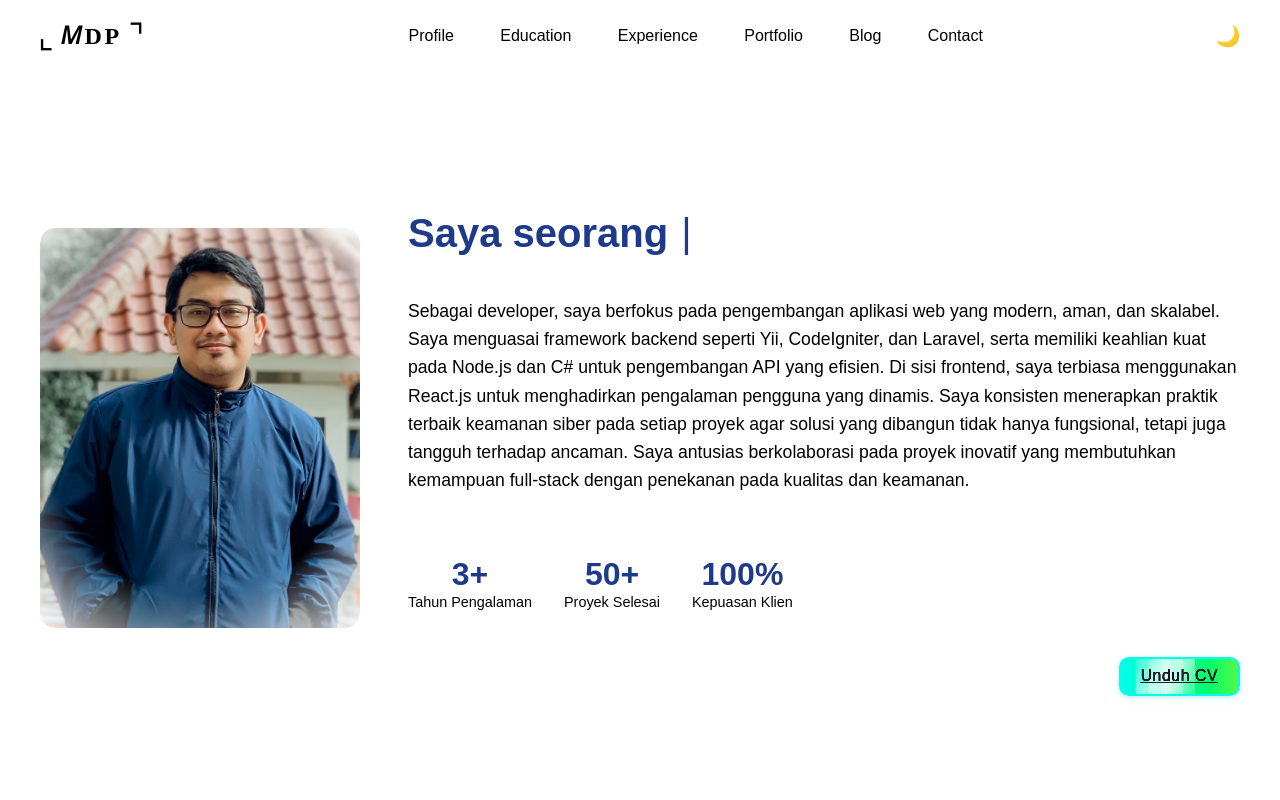
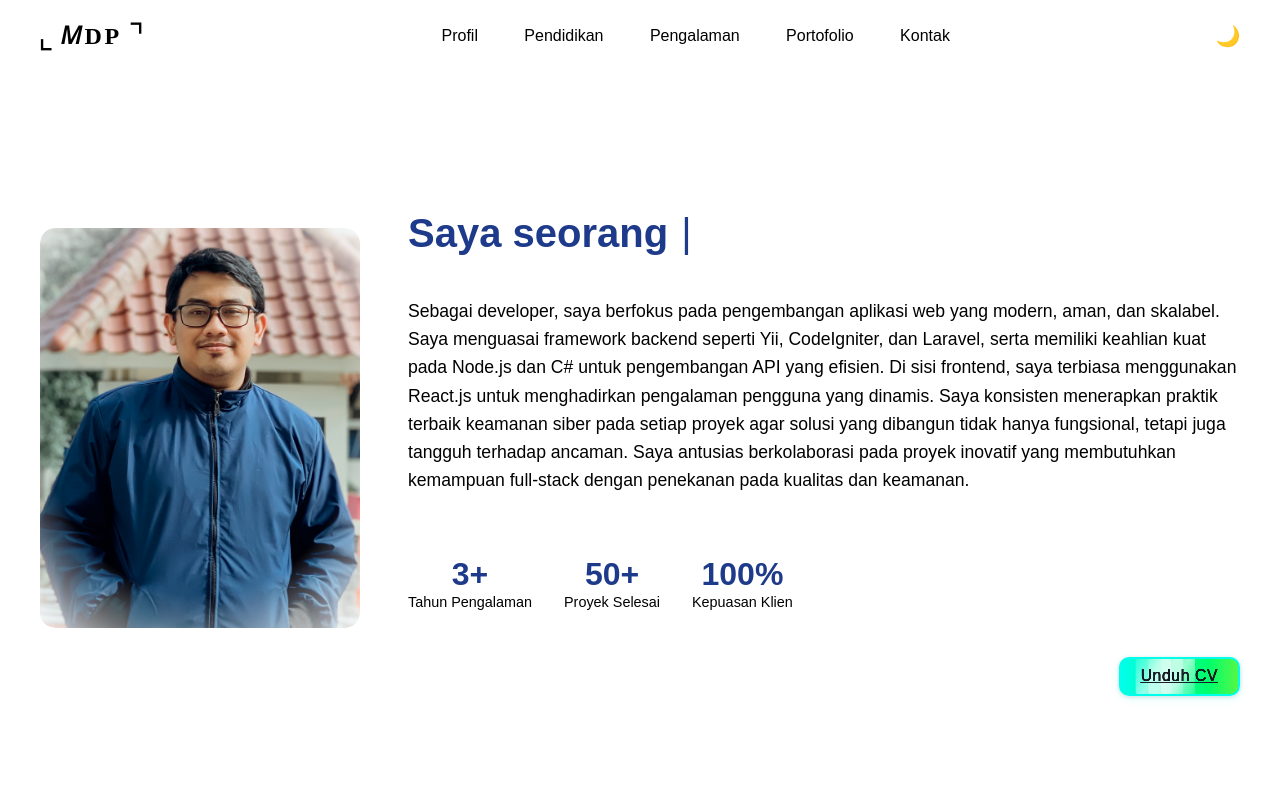
Before and after one commit to Mudipas/MDPporto, a React (Create React App) app: page / in a window 1280 px wide. Shown: the top 800 px of the page. Built offline with nearby package versions, Linux system fonts and the light colour scheme.

Commit message:
update 3

```diff
--- a/src/components/Navbar.js
+++ b/src/components/Navbar.js
@@ -13,12 +13,12 @@ const scrollToSection = (e, id) => {
 };
 
 const navItems = [
-  { id: 'profile', label: 'Profile' },
-  { id: 'education', label: 'Education' },
-  { id: 'experience', label: 'Experience' },
-  { id: 'portfolio', label: 'Portfolio' },
-  { id: 'blog', label: 'Blog' },
-  { id: 'contact', label: 'Contact' },
+  { id: 'profile', label: 'Profil' },
+  { id: 'education', label: 'Pendidikan' },
+  { id: 'experience', label: 'Pengalaman' },
+  { id: 'portfolio', label: 'Portofolio' },
+  // Blog disembunyikan sesuai permintaan
+  { id: 'contact', label: 'Kontak' },
 ];
 
 const Navbar = ({ setActiveSection }) => {
@@ -51,7 +51,7 @@ const Navbar = ({ setActiveSection }) => {
       </ul>
       <GearButton
         onClick={toggleTheme}
-        ariaLabel="Toggle dark/light mode"
+        ariaLabel="Ubah tema gelap/terang"
         icon={theme === 'dark' ? '☀️' : '🌙'}
       />
     </nav>
```
Also changed, not shown: package.json (+7 -1 lines).
